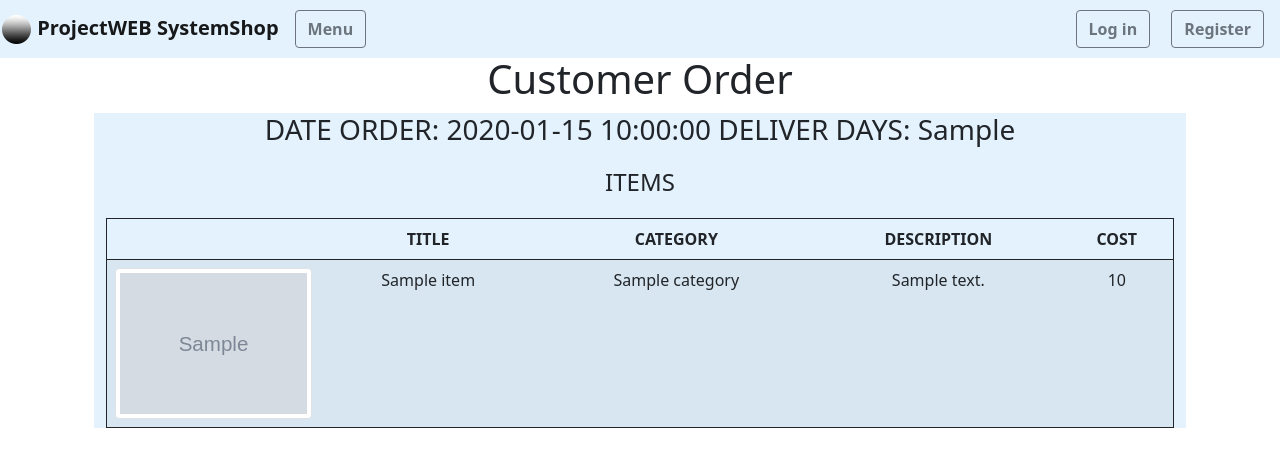
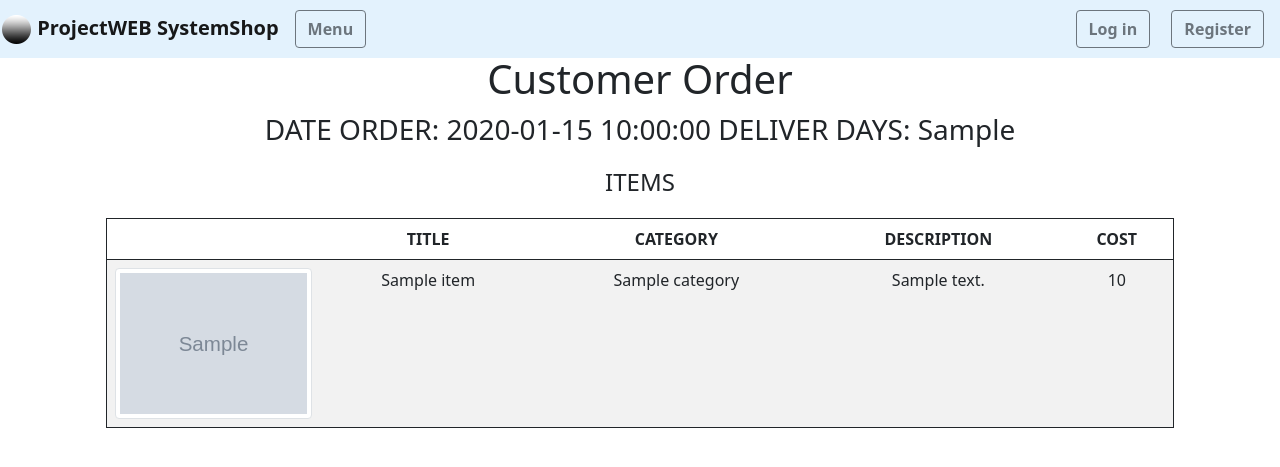
Before and after one commit to Ritips/projectThemeWEB, a Flask app: template templates/check_content_customer_order.html in a window 1280 px wide. Shown: the top 467 px of the page. Run offline with Flask 3, Linux system fonts and the light colour scheme; the template is opened without the code that fills it: most values are stand-ins (such as "Sample title", 1, 10 or a date in 2020); grey boxes marked "Sample" are stand-in pictures.

Commit message:
MicroFixes

```diff
--- a/templates/check_content_customer_order.html
+++ b/templates/check_content_customer_order.html
@@ -3,7 +3,7 @@
 {% block content3 %}
 <h1 align="center" style="margin-top: 5%">Customer Order</h1>
 
-<div class="container" style="background-color:#e3f2fd">
+<div class="container">
     {% for element in orders %}
         {% if element.get('items') %}
             <h3 align="center" style="margin: 1%">DATE ORDER: {{ element.order.date_order }} DELIVER DAYS: {{ element.order.deliver_days }}</h3>
```
Also changed, not shown: db/Supercell_is_piece_of_sheet10.sqlite.
